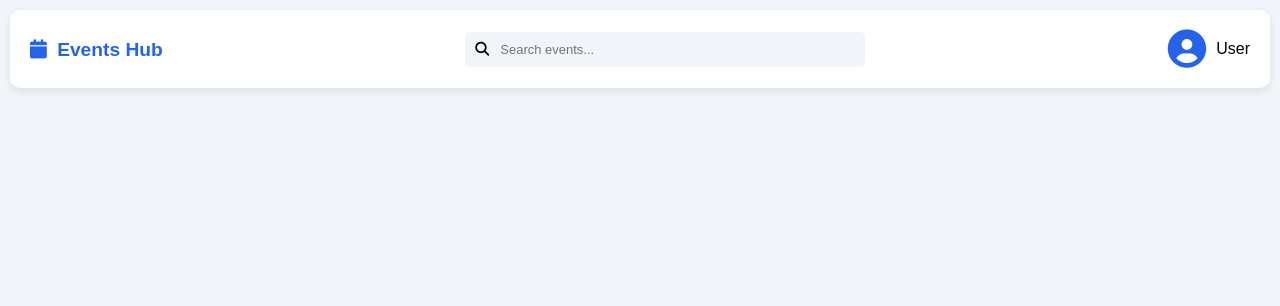
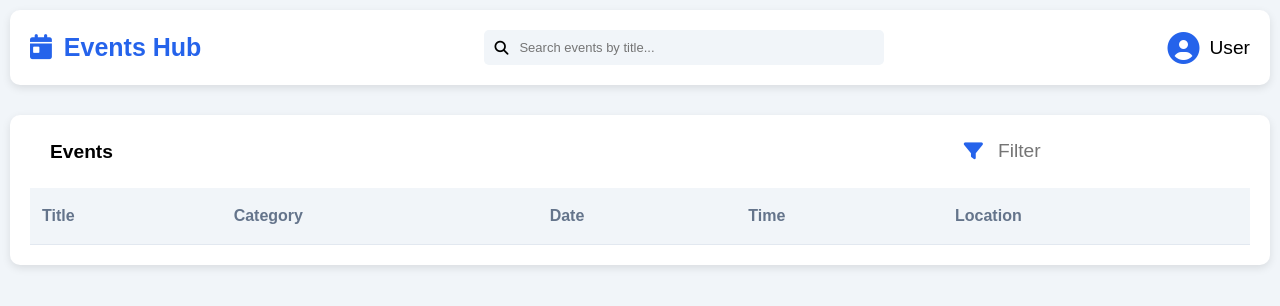
Before and after one commit to Sba3iDev/EventHub, a plain HTML site: page client/index.html in a window 1280 px wide. Drawn offline with Linux system fonts and the light colour scheme.

Commit message:
Add events table

```diff
--- a/client/css/style.css
+++ b/client/css/style.css
@@ -2,24 +2,26 @@
     --primary-color: #ffffff;
     --secondary-color: #2563eb;
     --background-color: #f1f5f9;
-    --shadow-box: 0 3px 8px rgba(0, 0, 0, 0.1);
+}
+
+.containers {
+    background-color: var(--primary-color);
+    margin: 10px 10px 30px;
+    padding: 20px;
+    border-radius: 10px;
+    box-shadow: 0 3px 8px rgba(0, 0, 0, 0.1);
 }
 
 .header-container {
     display: flex;
     align-items: center;
     justify-content: space-between;
-    background-color: var(--primary-color);
-    margin: 10px;
-    padding: 20px;
-    font-size: larger;
-    border-radius: 10px;
-    box-shadow: var(--shadow-box);
 }
 
 .header-container .title {
     color: var(--secondary-color);
     cursor: pointer;
+    font-size: 25px;
 }
 
 .header-container .title span {
@@ -37,7 +39,6 @@
     top: 50%;
     transform: translateY(-50%);
     font-size: 14px;
-    /* pointer-events: none; */
     cursor: pointer;
 }
 
@@ -70,6 +71,68 @@
 }
 
 .header-container .account span {
-    font-size: medium;
+    font-size: larger;
     padding-left: 10px;
 }
+
+.events-container .nav {
+    display: flex;
+    align-items: center;
+    justify-content: space-between;
+    margin-bottom: 20px;
+    font-size: larger;
+}
+
+.events-container .nav span {
+    font-weight: bolder;
+    padding-left: 20px;
+}
+
+.events-container .filter {
+    display: flex;
+    align-items: center;
+}
+
+.events-container .filter i {
+    padding: 0px 10px;
+    color: var(--secondary-color);
+}
+
+.events-container .filter input {
+    padding: 5px;
+    outline: none;
+    border-bottom: 1px solid transparent;
+    transition: border-bottom-color 0.2s ease;
+}
+
+.events-container .filter input:focus {
+    border-bottom: 1px solid #000000;
+}
+
+table {
+    width: 100%;
+    border-collapse: collapse;
+}
+
+th,
+td {
+    padding: 20px 12px;
+    text-align: left;
+    border-bottom: 1px solid #e2e8f0;
+    white-space: normal;
+    word-break: break-word;
+}
+
+td:first-of-type {
+    max-width: 700px;
+}
+
+th {
+    background-color: var(--background-color);
+    color: #64748b;
+    font-weight: 600;
+}
+
+tr:hover {
+    background-color: #d8eaff;
+}
--- a/client/index.html
+++ b/client/index.html
@@ -9,19 +9,40 @@
         <title>Events Hub</title>
     </head>
     <body>
-        <div class="header-container">
+        <div class="containers header-container">
             <div class="title">
-                <i class="fas fa-calendar"></i>
+                <i class="fas fa-calendar-day"></i>
                 <span>Events Hub</span>
             </div>
             <div class="search">
                 <i class="fas fa-search"></i>
-                <input type="search" name="search" id="search" placeholder="Search events..." />
+                <input type="search" name="search" id="search" placeholder="Search events by title..." />
             </div>
             <div class="account">
                 <i class="fas fa-circle-user"></i>
                 <span>User</span>
             </div>
         </div>
+        <div class="containers events-container">
+            <div class="nav">
+                <span>Events</span>
+                <div class="filter">
+                    <i class="fas fa-filter"></i>
+                    <input type="text" placeholder="Filter" readonly />
+                </div>
+            </div>
+            <table>
+                <thead>
+                    <tr>
+                        <th>Title</th>
+                        <th>Category</th>
+                        <th>Date</th>
+                        <th>Time</th>
+                        <th>Location</th>
+                    </tr>
+                </thead>
+                <tbody></tbody>
+            </table>
+        </div>
     </body>
 </html>
```
